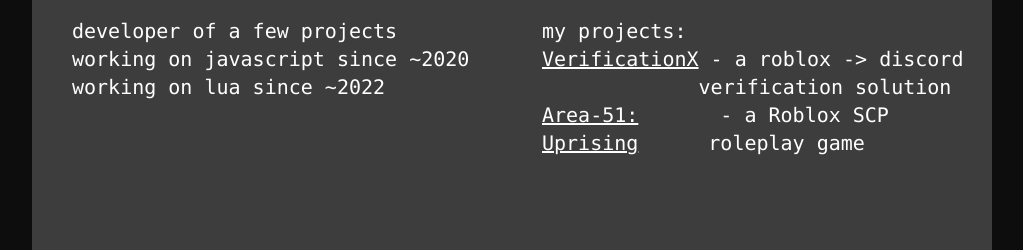
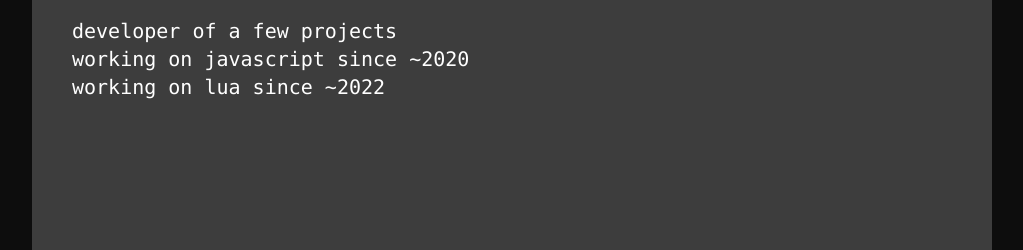
Before and after one commit to mesemi/mesemi.github.io, a website: page index.html in a window 1280 px wide. Shown: the part 123-373 px from the top of the page, without its empty margins (128-1151 px from the left). Drawn offline with nearby package versions, Linux system fonts and the light colour scheme.

Commit message:
Remove project section from index.html
Removed project descriptions from the index.html file.

```diff
--- a/index.html
+++ b/index.html
@@ -20,18 +20,6 @@
 					<p class="text-white">working on lua since ~2022</p>
 				</div>
 
-				<div class="ml-5 w-1/2">
-					<p class="text-white">my projects:</p>
-					<div class="flex flex-row">
-						<a href="https://verificationx.dev/" class="text-white underline hover:drop-shadow-glow">VerificationX</a>
-						<p class="text-white">&nbsp;- a roblox -> discord verification solution</p>
-					</div>
-					<div class="flex flex-row">
-						<a href="https://www.roblox.com/games/6749359537" class="text-white underline hover:drop-shadow-glow">Area-51: Uprising</a>
-						<p class="text-white">&nbsp;- a Roblox SCP roleplay game</p>
-					</div>
-				</div>
-
 			</div>
 
 			<div class="-mr-5 mb-5 self-end left-0 w-full">
```
